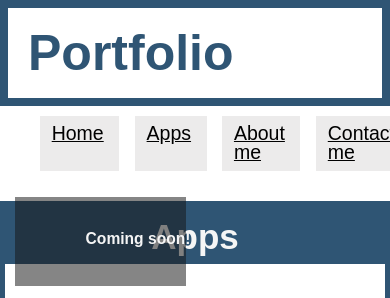
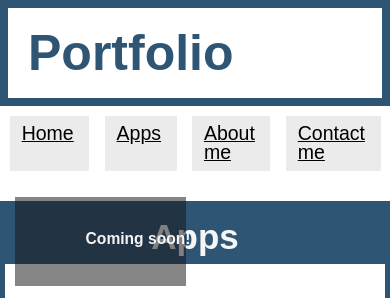
Before and after one commit to Greeny467/02-challenge, a plain HTML site: page index.html in a window 390 px wide. Shown: the top 298 px of the page. Drawn offline with Linux system fonts and the light colour scheme.

Commit message:
fixed the nav responsivenees

```diff
--- a/assets/css/style.css
+++ b/assets/css/style.css
@@ -436,4 +436,7 @@ between the tabs for the text they would hold*/
         padding-right:4vw;
         margin-right:4vw;
     }
+    nav{
+        margin-left:10px;
+    }
 }
```
